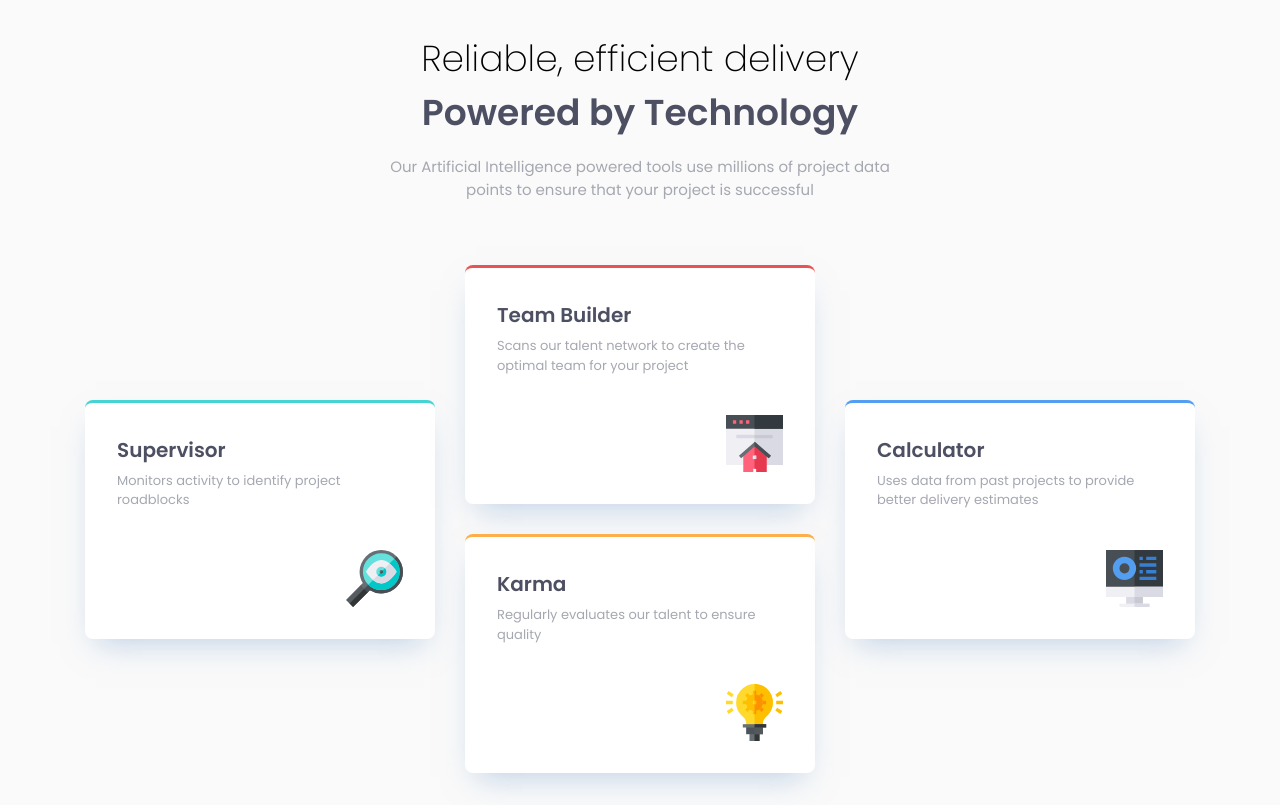
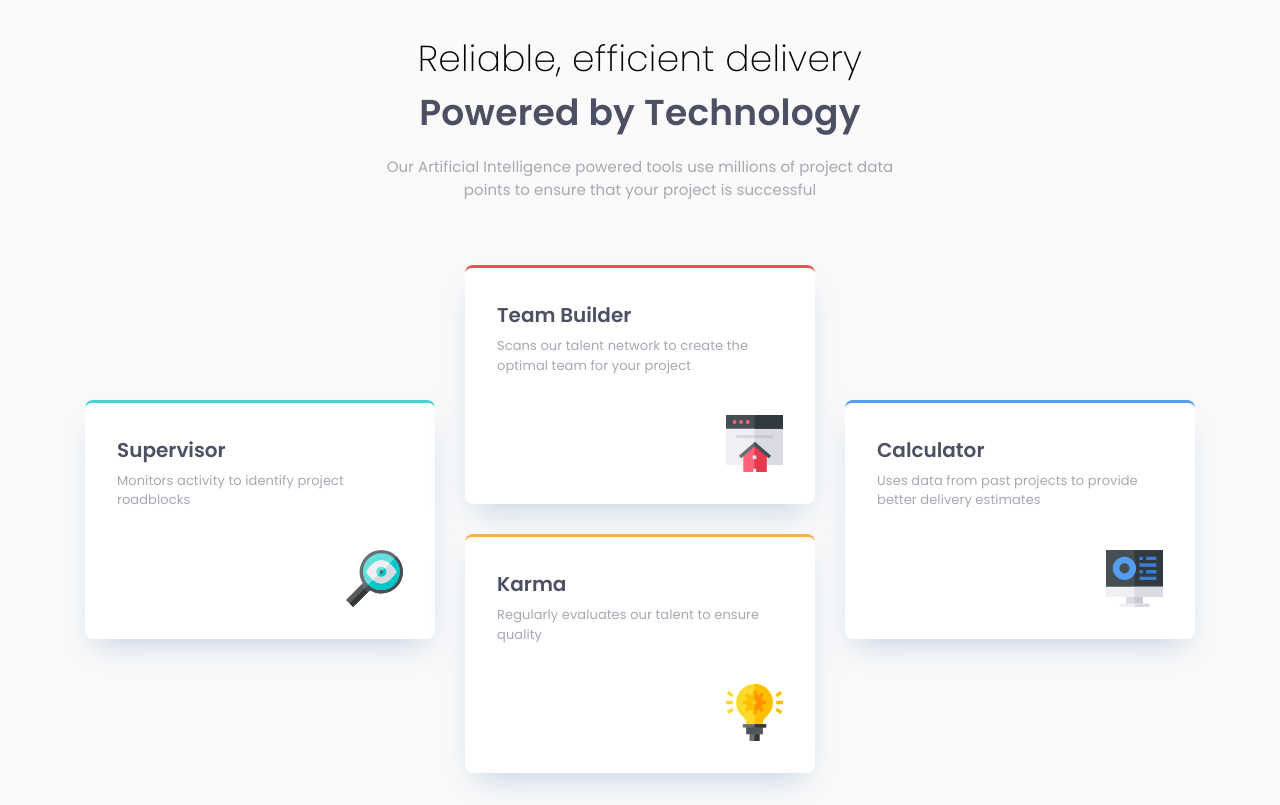
Before and after one commit to mhykah-webdev/four-card-feature, a plain HTML site: page index.html in a window 1280 px wide. Drawn offline with Linux system fonts and the light colour scheme.

Commit message:
letter spacing

```diff
--- a/style.css
+++ b/style.css
@@ -128,6 +128,7 @@ body {
 .hero>h1 {
     font-size: 1.5rem;
     margin-bottom: 1rem;
+    letter-spacing: 0.17px;
 }
 
 .hero>h1>span {
@@ -137,6 +138,7 @@ body {
 .hero>p {
     font-size: 15px;
     color: #A6A8B1;
+    letter-spacing: 0.1px;
 }
 
 .content {
@@ -153,6 +155,7 @@ body {
     font-size: 13px;
     margin-bottom: 2rem;
     color: #A6A8B1;
+    letter-spacing: 0.09px;
 }
 
 .card>img {
@@ -171,6 +174,7 @@ body {
 
     .hero>h1 {
         font-size: 2.25rem;
+        letter-spacing: 0.25px;
     }
 
     .content {
```
